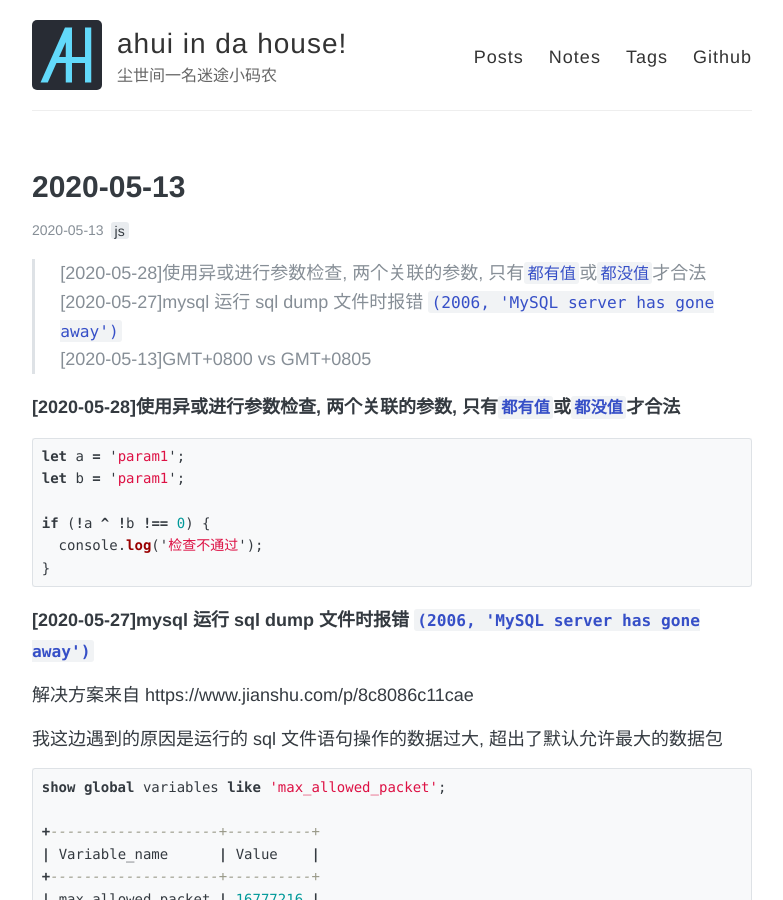
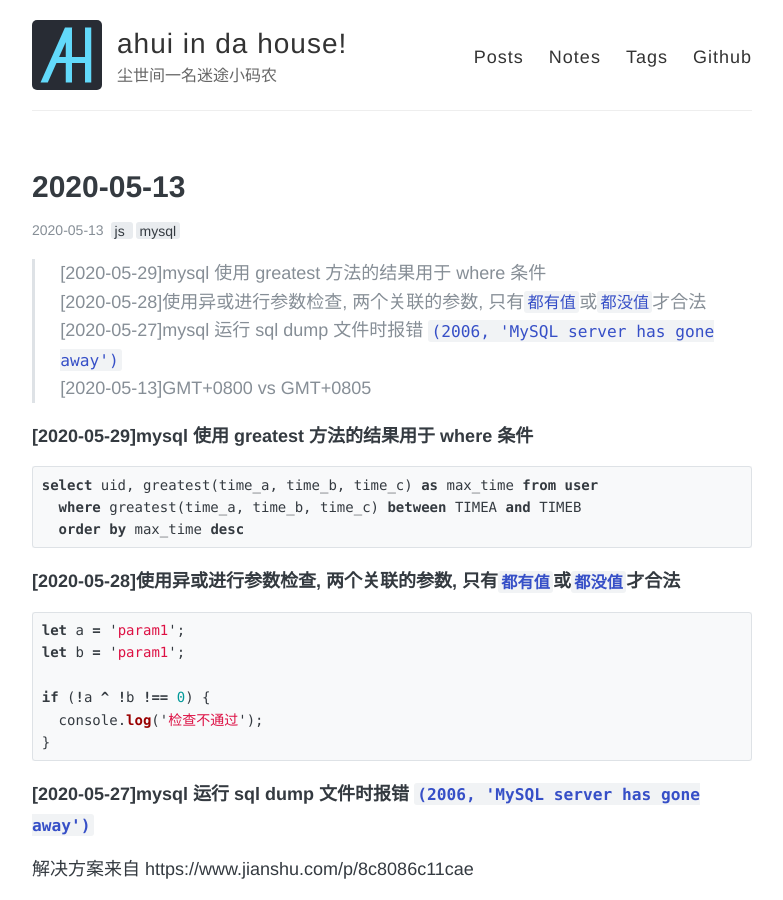
Before and after one commit to funkyLover/blog, a Jekyll site: the page built from notes/_posts/2020-05-13-notes.md, in a window 1280 px wide and 900 px high. Shown: the whole window, without its empty margins (248-1031 px from the left). Built offline with Jekyll 4.4.1, drawn with Linux system fonts in a browser that asks for light colours; comment, search, counter and statistics services are not loaded.

Commit message:
add note;

````diff
--- a/notes/_posts/2020-05-13-notes.md
+++ b/notes/_posts/2020-05-13-notes.md
@@ -2,14 +2,23 @@
 layout: post
 title: "2020-05-13"
 date: 2020-05-13
-tags: [js]
+tags: [js, mysql]
 comments: true
 share: true
 ---
 
+> [2020-05-29]mysql 使用 greatest 方法的结果用于 where 条件 <br>
 > [2020-05-28]使用异或进行参数检查, 两个关联的参数, 只有`都有值`或`都没值`才合法 <br>
 > [2020-05-27]mysql 运行 sql dump 文件时报错 `(2006, 'MySQL server has gone away')` <br>
 > [2020-05-13]GMT+0800 vs GMT+0805 <br>
+
+##### [2020-05-29]mysql 使用 greatest 方法的结果用于 where 条件
+
+```sql
+select uid, greatest(time_a, time_b, time_c) as max_time from user
+  where greatest(time_a, time_b, time_c) between TIMEA and TIMEB
+  order by max_time desc
+```
 
 ##### [2020-05-28]使用异或进行参数检查, 两个关联的参数, 只有`都有值`或`都没值`才合法
 
````
